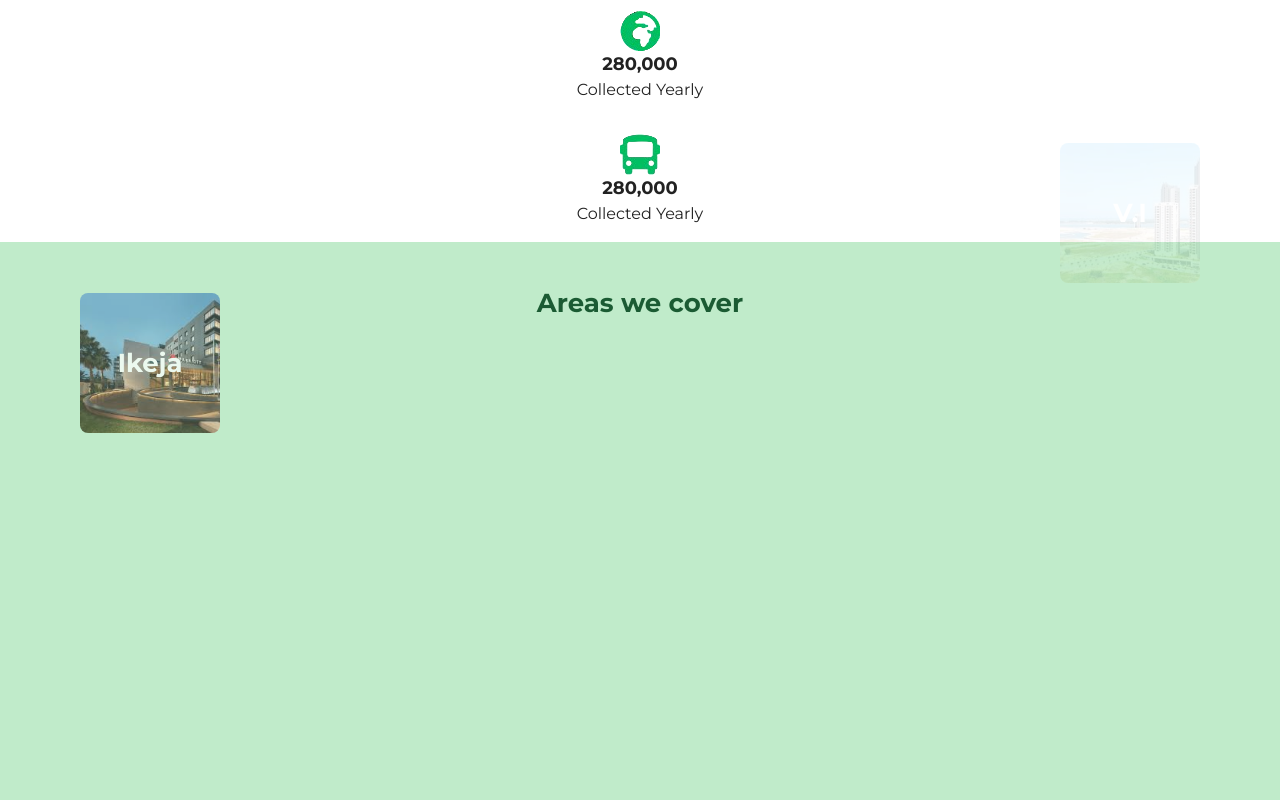
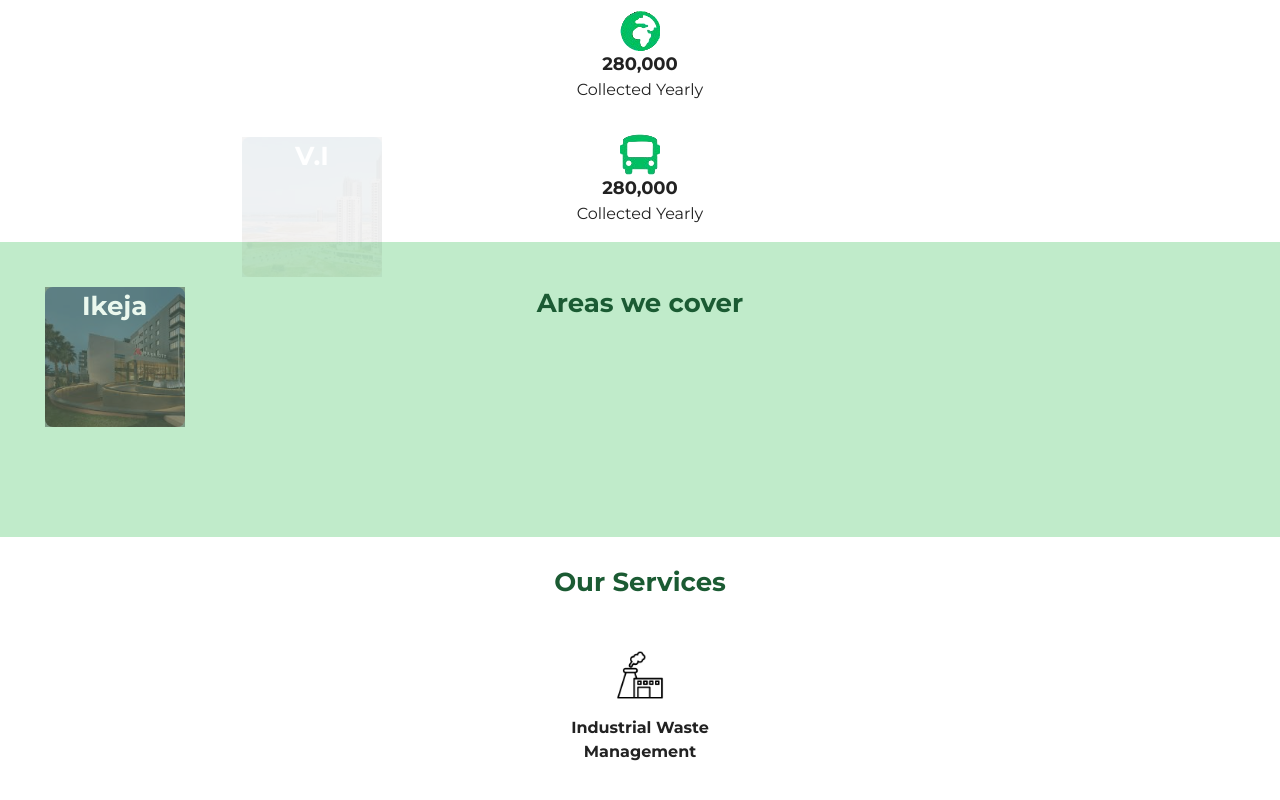
Before and after one commit to wealthralph/greenville, a React (Vite) app in the folder Greenville/: page / in a window 1280 px wide. Shown: the part 1260-2060 px from the top of the page. Built offline with nearby package versions, Linux system fonts and the light colour scheme.

Commit message:
typwriter animation update

```diff
--- a/Greenville/src/App.jsx
+++ b/Greenville/src/App.jsx
@@ -20,7 +20,6 @@ function App() {
     <BrowserRouter>
     <NavBar />
     <Routes>
-
       <Route path='/' element={<Home />} />
       <Route path='/dashboard' element={<Dashboard />} />
       <Route path='/Sign up' element={<SignUp />} />
--- a/Greenville/src/Components/Home components/AreasWeCover.jsx
+++ b/Greenville/src/Components/Home components/AreasWeCover.jsx
@@ -5,31 +5,44 @@ export default function Areas(){
         <>
          <div className="areaContainer">
         <h1 className="areaHeader">Areas we cover</h1>
+        <div className="areas" >
             <div className="firstRow">
             <div className="ikeja">
+                <div className="backdrop">
                 <h3>Ikeja</h3>
             </div>
+            </div>
             <div className="vi">
+                <div className="backdrop">
                 <h3>V.I</h3>
+            </div>
             </div>
             </div>
             <div className="secondRow">
             <div className="jakande">
+                <div className="backdrop">
                 <h3>Jakande</h3>
             </div>
+            </div>
             <div className="ikate">
+                <div className="backdrop">
                 <h3>Ikate</h3>
+            </div>
             </div>
             </div>
             <div className="thirdRow">
             <div className="chevron">
+                <div className="backdrop">
                 <h3>Chevron</h3>
+                </div>
             </div>
             <div className="ikoyi">
+                <div className="backdrop">
                 <h3>Ikoyi</h3>
+                </div>
             </div>
             </div>
-
+            </div>
         </div>
         </>
     )
--- a/Greenville/src/Components/Home components/HeroSection.jsx
+++ b/Greenville/src/Components/Home components/HeroSection.jsx
@@ -3,6 +3,7 @@ import { Link } from "react-router-dom";
 export default function HeroSection() {
   return (
     <div className="heroContainer">
+        <div className="backdrop">
       <div className="heroItems">
         <h1 className="heroText ">CONNECTING LAGOS TO A CLEANER FUTURE</h1>
         <p className="heroPara">
@@ -13,6 +14,7 @@ export default function HeroSection() {
           <button className="heroBtn ">Get started</button>
         </Link>
       </div>
+      </div>
     </div>
   );
 }
--- a/Greenville/src/index.css
+++ b/Greenville/src/index.css
@@ -254,11 +254,22 @@ span {
 }
 
 /* Hero Section */
+
+.backdrop{
+  top: 0;
+  left: 0;
+  width: 100%;
+  height: 100%;
+  background: rgba(0, 0, 0, 0.5);
+  z-index: 0;
+  border-radius: 8;
+}
 .heroContainer {
   background-image: url("./assets/images/radowan-nakif-rehan-qgXz4qXViCg-unsplash.jpg");
   background-size: cover;
   height: 100vh;
   width: 100%;
+  display: flex;
   align-items: center;
   flex-direction: row;
   justify-content: center;
@@ -282,17 +293,20 @@ span {
   overflow: hidden;
   /* border-right: 2px solid white; Cursor effect */
   white-space: wrap;
-  width: 100%;
+  width: max-content;
   /* animation: typing 6s steps(2000, end) forwards, blink 0.7s infinite; */
 }
 .heroPara{
   width:100%;
   color: white;
+  overflow: hidden;
+  white-space: nowrap;
   font-size: 16px;
   margin: 0 auto;
   border-right: 2px solid white; /* Cursor effect */
-  animation: typing 6s steps(2000, end) forwards, blink 0.7s infinite;
+  animation: typing 5s steps(60, end) forwards, blink 0.7s infinite;
 }
+
 .heroBtn {
   width: 200px;
   padding: 10px 15px;
@@ -530,11 +544,11 @@ i {
   font-weight: bold;
 }
 .cardHeader h2 {
-  font-size: 32px;
+  font-size: 28px;
   font-weight: bold;
 }
 .cardHeader p {
-  font-size: 16px;
+  font-size: 14px;
 }
 li + li {
   margin-top: 2em;
@@ -552,6 +566,9 @@ li + li {
   font-weight: medium;
   margin-block: 1em;
 }
+.cardButton:hover{
+  scale: 1.1;
+}
 .premiumCard {
   padding-top: 2em;
   padding-bottom: 2em;
@@ -565,6 +582,7 @@ li + li {
   color: var(--primary);
   border: 1px solid var(--primary);
 }
+
 .myCards {
   display: flex;
   flex-direction: column;
@@ -617,7 +635,7 @@ li + li {
   margin: 0 auto;
 }
 .subSecHeader {
-  font-size: 18px;
+  font-size: 28px;
   font-weight: medium;
   margin-block: 0.5em;
   font-weight: bold;
@@ -1249,6 +1267,7 @@ progress::-webkit-progress-bar {
   }
   to {
     width: 100%;
+
   }
 }
 
@@ -1336,5 +1355,129 @@ progress::-webkit-progress-bar {
     width: 465px;
   }
 
+  /* Arear we cover */
+
+
+  .areas{
+    display: flex;
+    justify-content: space-evenly;
+
+  }
+  .areaHeader {
+    color: var(--footer);
+    font-size: 26px;
+    font-weight: bold;
+    text-align: center;
+    margin-bottom: 1em;
+    margin-top: 1em;
+  }
+  .areaContainer {
+    background: var(--primary-variant);
+    margin-bottom: 1em;
+    padding-block: 1em;
+    display: flex;
+    flex-direction: column;
+    align-content: center;
+  }
+  .firstRow {
+    display: flex;
+    width: 90%;
+    padding: 1em;
+    margin: 0 auto;
+    justify-content: space-around;
+  }
+  .ikeja {
+    width: 140px;
+    background-image: url(./assets/images/ikeja.jpg);
+    height: 140px;
+    background-size: cover;
+    border-radius: 8px;
+    color: var(--secondary);
+    font-size: 26px;
+    font-weight: bold;
+    text-align: center;
+    align-content: center;
+    animation: slide-in-top 5s linear 3s 1 normal backwards;
+  }
+  .vi {
+    width: 140px;
+    background-image: url(./assets/images/VI.jpg);
+    height: 140px;
+    background-size: cover;
+    border-radius: 8px;
+    color: var(--secondary);
+    font-size: 26px;
+    font-weight: bold;
+    text-align: center;
+    align-content: center;
+    animation: slide-in-top 5s linear 6s 1 normal backwards;
+  }
+  .jakande {
+    width: 140px;
+    background-image: url(./assets/images/jakande.jpg);
+    height: 140px;
+    background-size: cover;
+    border-radius: 8px;
+    color: var(--secondary);
+    font-size: 26px;
+    font-weight: bold;
+    text-align: center;
+    align-content: center;
+    animation: slide-in-top 5s linear 9s 1 normal backwards;
+  }
+  .ikate {
+    width: 140px;
+    background-image: url(./assets/images/ikate.jpg);
+    height: 140px;
+    background-size: cover;
+    border-radius: 8px;
+    color: var(--secondary);
+    font-size: 26px;
+    font-weight: bold;
+    text-align: center;
+    align-content: center;
+    animation: slide-in-top 5s linear 12s 1 normal backwards;
+  }
+  .ikoyi {
+    width: 140px;
+    background-image: url(./assets/images/ikoyi.jpeg);
+    height: 140px;
+    background-size: cover;
+    border-radius: 8px;
+    color: var(--secondary);
+    font-size: 26px;
+    font-weight: bold;
+    text-align: center;
+    align-content: center;
+    animation: slide-in-top 5s linear 15s 1 normal backwards;
+  }
+  .chevron {
+    width: 140px;
+    background-image: url(./assets/images/chevron.jpg);
+    height: 140px;
+    background-size: cover;
+    border-radius: 8px;
+    color: var(--secondary);
+    font-size: 26px;
+    font-weight: bold;
+    text-align: center;
+    align-content: center;
+    animation: slide-in-top 5s linear 18s 1 normal backwards;
+  }
+  .secondRow {
+    display: flex;
+    width: 90%;
+    padding: 1em;
+    margin: 0 auto;
+    justify-content: space-around;
+  }
+  .thirdRow {
+    display: flex;
+    width: 90%;
+    padding: 1em;
+    margin: 0 auto;
+    justify-content: space-around;
+  }
+
 
 }
```
